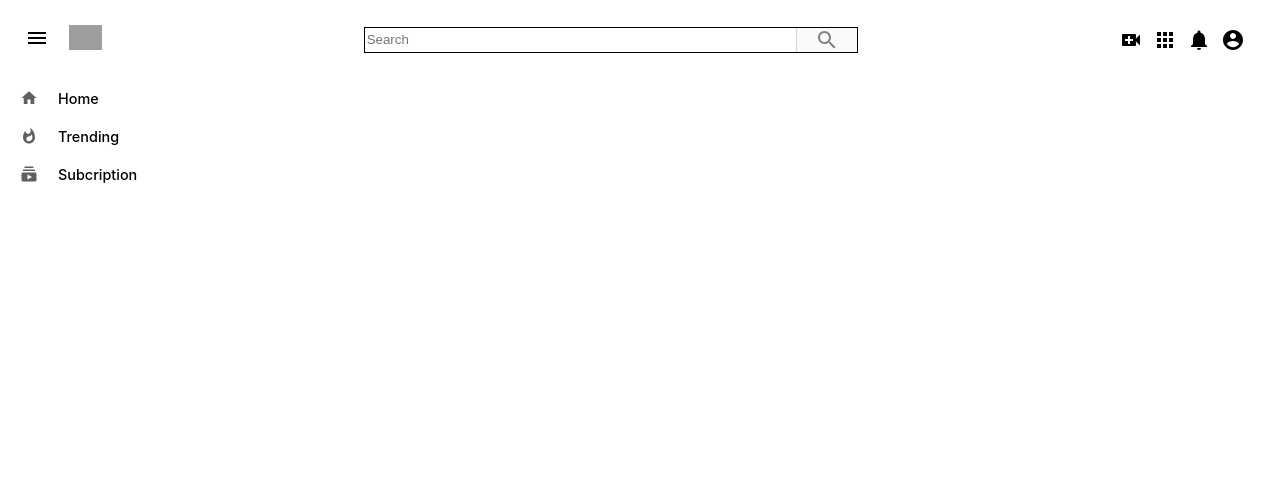
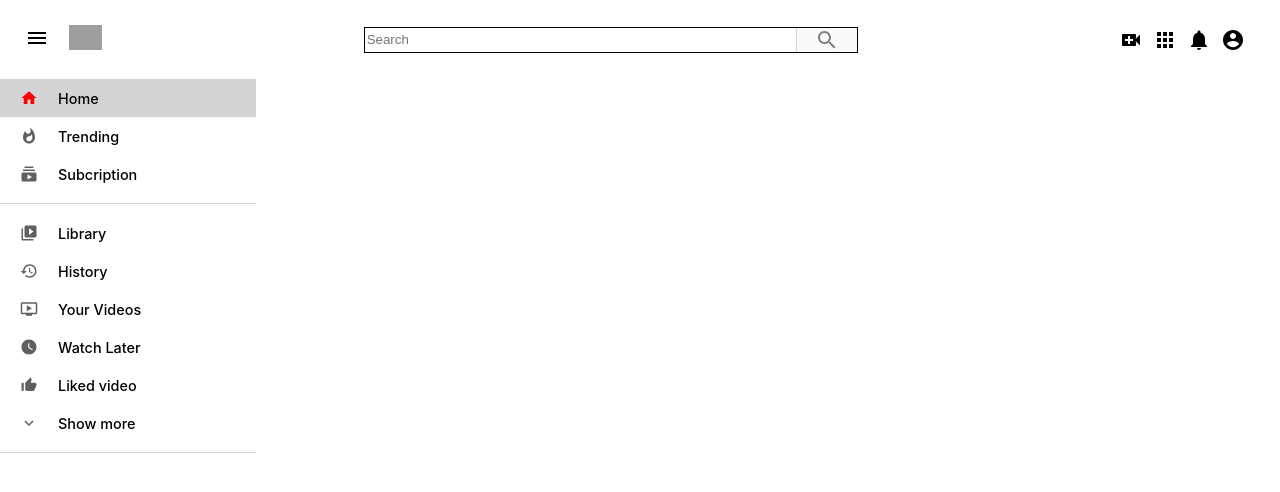
Before and after one commit to abhishekdam/Youtube-clone, a React (Create React App) app: page / in a window 1280 px wide. Shown: the top 492 px of the page. Built offline with nearby package versions, Linux system fonts and the light colour scheme; grey boxes are pictures that could not be loaded.

Commit message:
done with the side bar

```diff
--- a/src/components/Sidebar.css
+++ b/src/components/Sidebar.css
@@ -1,3 +1,11 @@
 .sidebar {
   flex: 0.2;
 }
+
+.sidebar > hr {
+  height: 1px;
+  border: 0;
+  background-color: lightgrey;
+  margin-top: 10px;
+  margin-bottom: 10px;
+}
--- a/src/components/Sidebar.js
+++ b/src/components/Sidebar.js
@@ -1,16 +1,30 @@
 import React from "react";
 import "./Sidebar.css";
 import HomeIcon from "@material-ui/icons/Home";
-import WhatshotIcon from '@material-ui/icons/Whatshot';
-import SubscriptionsIcon from '@material-ui/icons/Subscriptions';
+import WhatshotIcon from "@material-ui/icons/Whatshot";
+import SubscriptionsIcon from "@material-ui/icons/Subscriptions";
 import SidebarRow from "./SidebarRow";
+import VideoLibraryIcon from "@material-ui/icons/VideoLibrary";
+import HistoryIcon from "@material-ui/icons/History";
+import OndemandVideoIcon from "@material-ui/icons/OndemandVideo";
+import WatchLaterIcon from "@material-ui/icons/WatchLater";
+import ThumbUpAltOutLinedIcon from "@material-ui/icons/ThumbUpAlt";
+import ExpandMoreOutLinedIcon from "@material-ui/icons/ExpandMore";
 
 function Sidebar() {
   return (
     <div className="sidebar">
-      <SidebarRow Icon={HomeIcon} title="Home"></SidebarRow>
+      <SidebarRow selected Icon={HomeIcon} title="Home"></SidebarRow>
       <SidebarRow Icon={WhatshotIcon} title="Trending"></SidebarRow>
       <SidebarRow Icon={SubscriptionsIcon} title="Subcription"></SidebarRow>
+      <hr />
+      <SidebarRow Icon={VideoLibraryIcon} title="Library" />
+      <SidebarRow Icon={HistoryIcon} title="History" />
+      <SidebarRow Icon={OndemandVideoIcon} title="Your Videos" />
+      <SidebarRow Icon={WatchLaterIcon} title="Watch Later" />
+      <SidebarRow Icon={ThumbUpAltOutLinedIcon} title="Liked video" />
+      <SidebarRow Icon={ExpandMoreOutLinedIcon} title="Show more" />
+      <hr />
     </div>
   );
 }
--- a/src/components/SidebarRow.css
+++ b/src/components/SidebarRow.css
@@ -28,3 +28,11 @@
 .sidebarRow:hover > .sidebarRow__title {
   font-weight: bold;
 }
+
+.sidebarRow.selected {
+  background-color: lightgrey;
+}
+
+.sidebarRow.selected > .sidebarRow__icon {
+  color: red;
+}
--- a/src/components/SidebarRow.js
+++ b/src/components/SidebarRow.js
@@ -1,9 +1,9 @@
 import React from "react";
 import "./SidebarRow.css";
 
-function SidebarRow({ Icon, title }) {
+function SidebarRow({ selected, Icon, title }) {
   return (
-    <div className="sidebarRow">
+    <div className={`sidebarRow ${selected && "selected"}`}>
       <Icon className="sidebarRow__icon"></Icon>
       <h2 className="sidebarRow__title">{title}</h2>
     </div>
```
